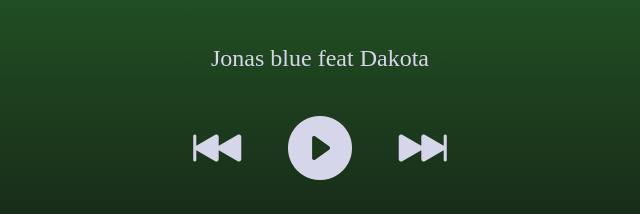
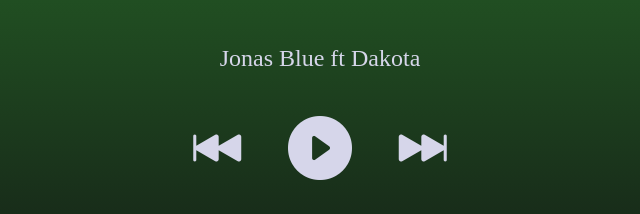
Before and after one commit to carlosricoo/Projeto-musica, a plain HTML site: page index.html in a window 1280 px wide. Shown: the part 425-639 px from the top of the page, 320-960 px from the left. Drawn offline with nearby package versions, Linux system fonts and the light colour scheme.

Commit message:
Update index.html

```diff
--- a/index.html
+++ b/index.html
@@ -12,7 +12,7 @@
         <img src="imagens/img-fy03.jpg" alt="foto do app de música Spotify">
         <div id="informacoes-faixa" >
             <p id="faixa" >Fast Car</p>
-            <p id="autor" >Jonas blue feat Dakota</p>
+            <p id="autor" >Jonas Blue ft Dakota</p>
         </div>
         <audio id="audio-musica" src="./audios/musica1.mp3"></audio>
         <div id="container-botoes" >
```
